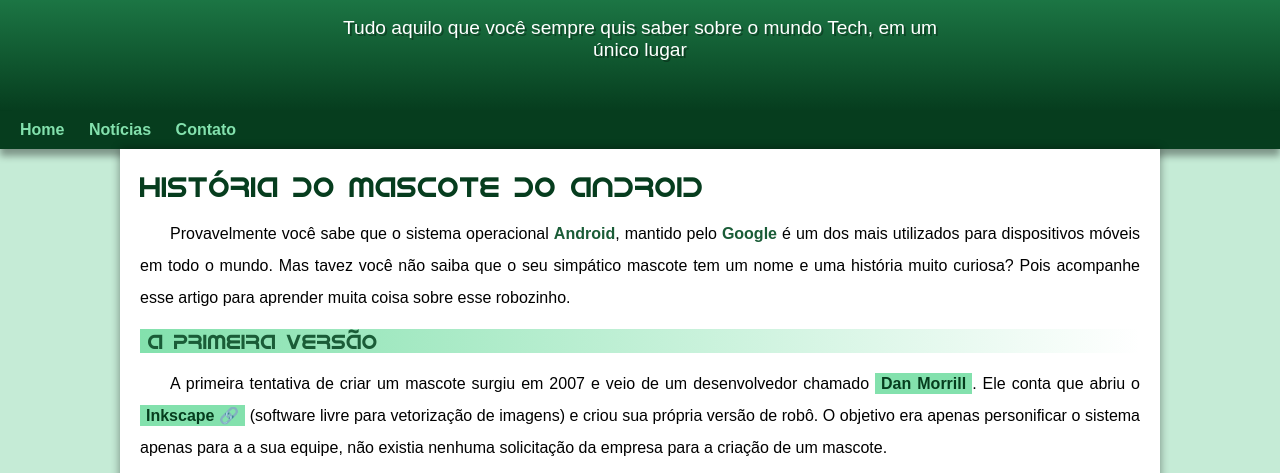
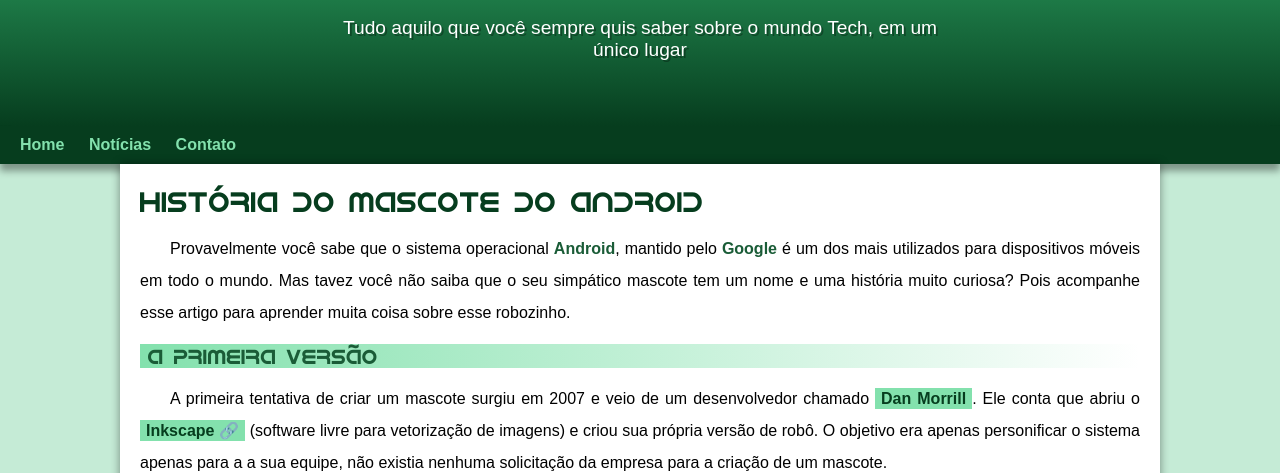
Before and after one commit to edycarlos86/projeto-responsive-nuvens, a plain HTML site: page index.html in a window 1280 px wide. Shown: the part 99-572 px from the top of the page. Drawn offline with Linux system fonts and the light colour scheme.

Commit message:
atualizando versão

```diff
--- a/estilo/style.css
+++ b/estilo/style.css
@@ -58,7 +58,7 @@
     margin: auto;
     padding-left: 10px;
     padding-right: 10px;
-    padding-bottom: 50px; /*aqui mudou em cima*/
+    padding-bottom: 65px; /*aqui mudou em cima*/
     text-shadow: 2px 2px 0px rgba(0, 0, 0, 0.315);
 }
 
```
